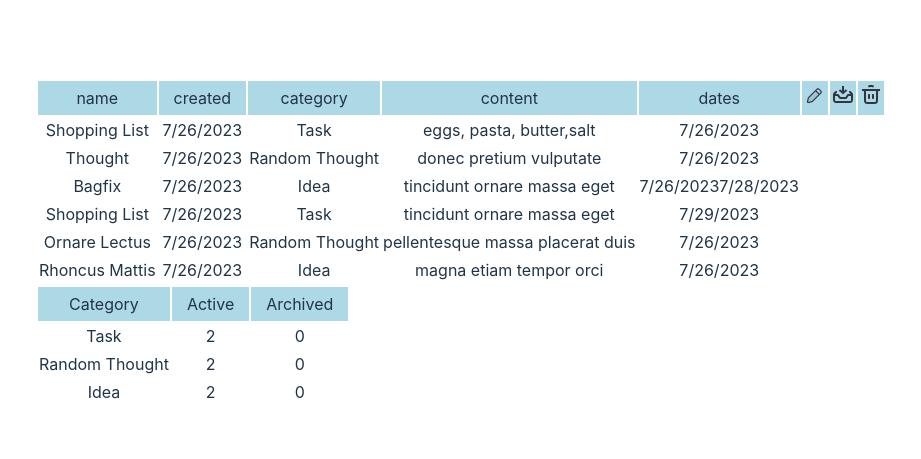
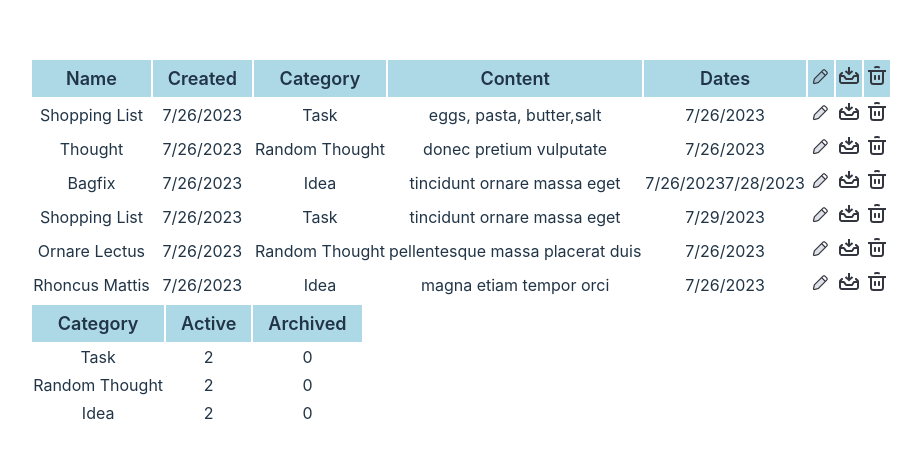
Before and after one commit to sofiiaruban/react_notes_app, a React (Vite) app: page / in a window 1280 px wide. Shown: the part 157-616 px from the top of the page, without its empty margins (179-1100 px from the left). Built offline with nearby package versions, Linux system fonts and the light colour scheme.

Commit message:
feat(table) add icons

```diff
--- a/src/components/Icons.tsx
+++ b/src/components/Icons.tsx
@@ -7,11 +7,11 @@ import { IconsProps } from "../types/IconsProps";
 const Icons: React.FC<IconsProps> = ({ icons }) => {
   return (
     <>
-      {icons.map((icon, index) => (
+      {icons ? icons.map((icon, index) => (
         <td>
           <img key={index} src={icon} alt={`Icon ${index}`} />
         </td>
-      ))}
+      )): null}
     </>
   )
 }
--- a/src/components/table/Table.tsx
+++ b/src/components/table/Table.tsx
@@ -3,11 +3,12 @@ import { TableProps } from "../../types/TableProps";
 import TableHead from "./TableHead";
 import TableBody from "./TableBody";
 
-const Table: React.FC<TableProps> = ({ data }) => {
+
+const Table: React.FC<TableProps> = ({ data, icons}) => {
   return (
     <table>
-      <TableHead data={data}/>
-      <TableBody data={data}/>
+      <TableHead data={data} icons={icons} />
+      <TableBody data={data} icons={icons} />
     </table>
   )
 }
--- a/src/components/table/TableBody.tsx
+++ b/src/components/table/TableBody.tsx
@@ -1,6 +1,7 @@
 import { TableProps } from '../../types/TableProps'
+import Icons from '../Icons'
 
-const TableBody: React.FC<TableProps> = ({data}) => {
+const TableBody: React.FC<TableProps> = ({data,icons}) => {
   return (
     <tbody>
       {Array.isArray(data) ? (
@@ -9,6 +10,7 @@ const TableBody: React.FC<TableProps> = ({data}) => {
             {Object.values(note).map((value) => (
               <td>{value}</td>
             ))}
+            <Icons icons={icons} />
           </tr>
         ))
       ) : (
--- a/src/components/table/TableHead.module.css
+++ b/src/components/table/TableHead.module.css
@@ -3,4 +3,9 @@
 }
 .td {
   padding: 5px 15px;
+  font-weight: 600;
+  font-size: 18px;
 }
+.td::first-letter {
+  text-transform: capitalize;
+}
--- a/src/components/table/TableHead.tsx
+++ b/src/components/table/TableHead.tsx
@@ -1,14 +1,11 @@
 import { TableProps } from '../../types/TableProps'
 import Icons from '../Icons'
 import styles from './TableHead.module.css'
-import editIcon from '../../assets/edit_icon.png'
-import archiveIcon from '../../assets/archive_icon.png'
-import trashCanIcon from '../../assets/trash-icon.png'
 
 
-const TableHead: React.FC<TableProps> = ({data}) => {
+const TableHead: React.FC<TableProps> = ({data, icons}) => {
   const archivedNotesTableHeadNames = ['Category', 'Active', 'Archived']
-  const notesIcons = [editIcon, archiveIcon, trashCanIcon]
+
 
   const getTableHeadNames = () => {
     let headNames
@@ -28,7 +25,7 @@ const TableHead: React.FC<TableProps> = ({data}) => {
         {tableHeadNames.map((name) => (
           <td className={styles.td}>{name}</td>
         ))}
-        {Array.isArray(data) ? <Icons icons={notesIcons} /> : null}
+        {Array.isArray(data) ? <Icons icons={icons} /> : null}
       </tr>
     </thead>
   )
--- a/src/pages/Dashboard.tsx
+++ b/src/pages/Dashboard.tsx
@@ -1,15 +1,18 @@
 import { useSelector } from "react-redux"
 import Table from "../components/table/Table"
 import { RootState } from "../redux/store"
-
+import editIcon from '../assets/edit_icon.png'
+import archiveIcon from '../assets/archive_icon.png'
+import trashCanIcon from '../assets/trash-icon.png'
 
 const Dashboard = () => {
   const notes = useSelector((state: RootState) => state.notes.notes)
   const summary = useSelector((state: RootState) => state.notes.summary)
+  const notesIcons = [editIcon, archiveIcon, trashCanIcon]
   return (
     <div>
-      <Table data={notes} />
-      <Table data={summary}/>
+      <Table data={notes} icons={notesIcons} />
+      <Table data={summary} />
     </div>
   )
 }
--- a/src/types/IconsProps.ts
+++ b/src/types/IconsProps.ts
@@ -1,4 +1,4 @@
 export interface IconsProps {
-  icons: string[]
+  icons?: string[]
   click?: () => {}
 }
--- a/src/types/TableProps.ts
+++ b/src/types/TableProps.ts
@@ -3,4 +3,5 @@ import { Note } from "./Note";
 
 export interface TableProps {
   data: Note[] | Summary
+  icons?: string[]
 }
```
